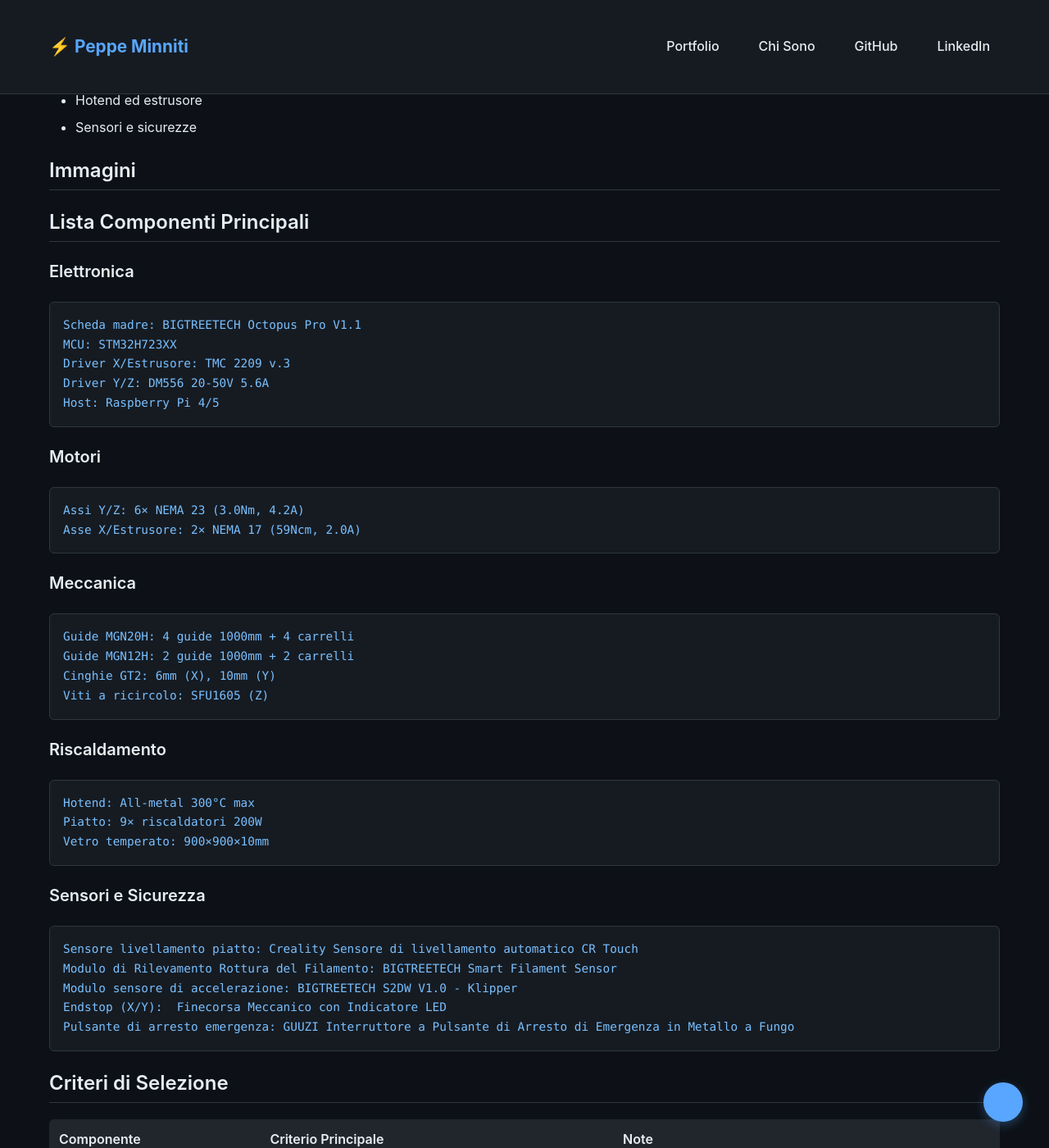
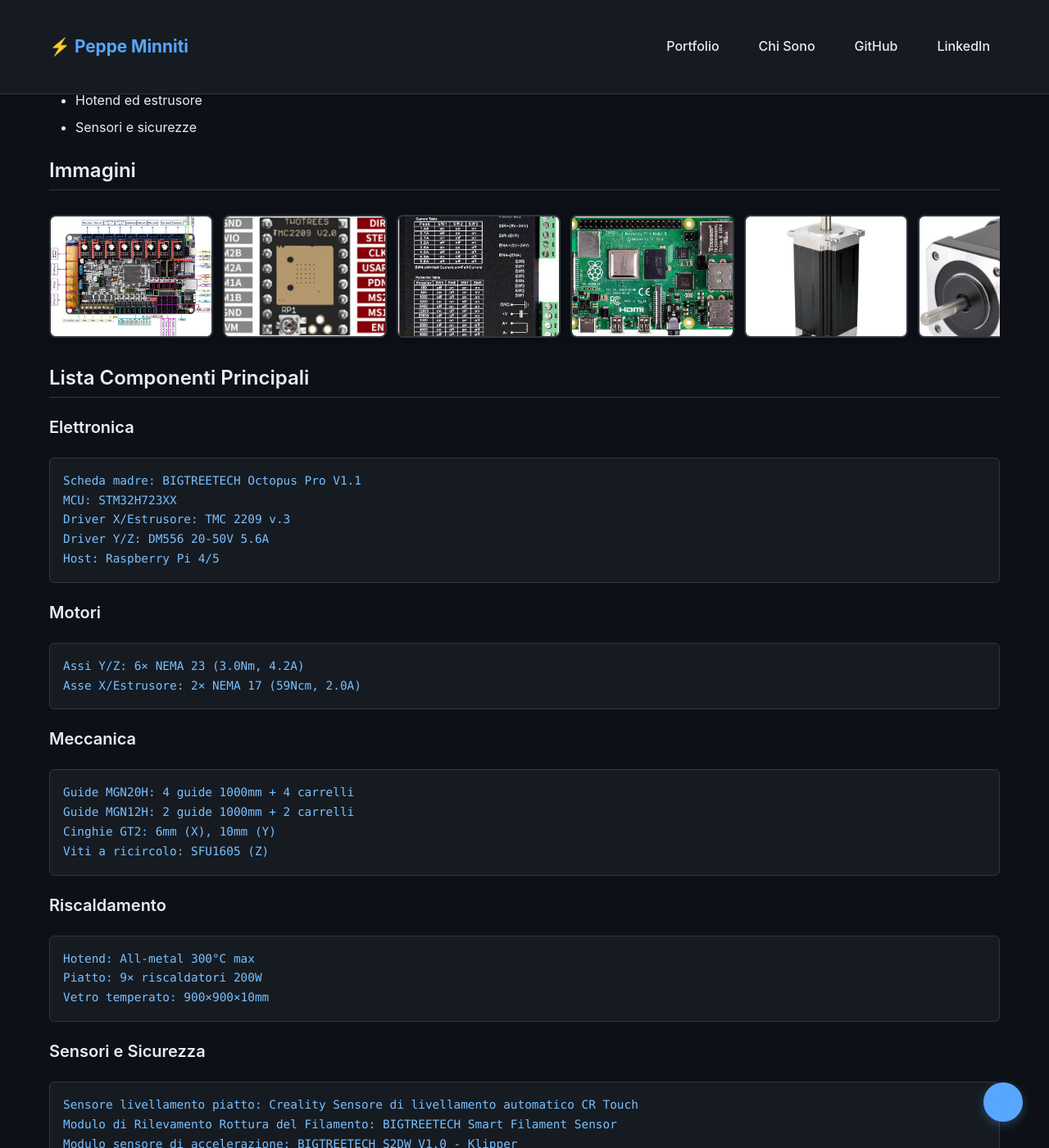
Before and after one commit to PeppeMinniti/Blog, a Jekyll site: the page built from stampante-3d/fasi-realizzazione/1-progettazione/selezione-componenti.md, in a window 1280 px wide and 1400 px high, scrolled down 402 px. Shown: the whole window at 82% size. Built offline with Jekyll 4.4.1, drawn with Linux system fonts in a browser that asks for light colours.

Commit message:
galleria per gestire le immagini e i file multimediali.

```diff
--- a/assets/css/style.scss
+++ b/assets/css/style.scss
@@ -580,6 +580,62 @@
   opacity: 1;
 }
 
+/* Small Thumbnail Gallery - Scrollable horizontal */
+.small-thumbnail-gallery {
+  display: flex;
+  flex-wrap: nowrap;
+  gap: 12px;
+  margin: 20px 0;
+  overflow-x: auto;
+  overflow-y: hidden;
+  padding: 10px 0;
+  align-items: flex-start;
+  /* Scrollbar styling */
+  scrollbar-width: thin;
+  scrollbar-color: var(--accent-primary) var(--bg-secondary);
+}
+
+.small-thumbnail-gallery::-webkit-scrollbar {
+  height: 8px;
+}
+
+.small-thumbnail-gallery::-webkit-scrollbar-track {
+  background: var(--bg-secondary);
+  border-radius: 4px;
+}
+
+.small-thumbnail-gallery::-webkit-scrollbar-thumb {
+  background: var(--accent-primary);
+  border-radius: 4px;
+}
+
+.small-thumbnail-gallery::-webkit-scrollbar-thumb:hover {
+  background: var(--accent-secondary);
+}
+
+.small-thumbnail {
+  display: block;
+  width: 200px;
+  height: 150px;
+  min-width: 200px;
+  min-height: 150px;
+  object-fit: cover;
+  border-radius: 8px;
+  cursor: pointer;
+  transition: transform 0.3s ease, box-shadow 0.3s ease, opacity 0.3s ease;
+  box-shadow: 0 4px 12px rgba(0, 0, 0, 0.3);
+  border: 2px solid var(--border-primary);
+  margin: 0;
+  padding: 0;
+}
+
+.small-thumbnail:hover {
+  transform: scale(1.05);
+  box-shadow: 0 8px 24px rgba(88, 166, 255, 0.4);
+  border-color: var(--accent-primary);
+  opacity: 0.9;
+}
+
 /* Lightbox Overlay */
 .lightbox {
   display: none;
--- a/stampante-3d/fasi-realizzazione/1-progettazione/selezione-componenti.md
+++ b/stampante-3d/fasi-realizzazione/1-progettazione/selezione-componenti.md
@@ -17,8 +17,27 @@
 
 ## Immagini
 
-<!-- Inserire immagini componenti qui -->
-<!-- ![Componenti elettronici](../../media/componenti-elettronica.jpg) -->
+<div class="small-thumbnail-gallery">
+  <img src="../media/bigtreetech.jpg" alt="BIGTREETECH Octopus Pro" class="small-thumbnail" onclick="openLightbox(this)">
+  <img src="../media/tmc2209.jpg" alt="Driver TMC2209" class="small-thumbnail" onclick="openLightbox(this)">
+  <img src="../media/dm556.jpg" alt="Driver DM556" class="small-thumbnail" onclick="openLightbox(this)">
+  <img src="../media/raspberry.jpg" alt="Raspberry Pi" class="small-thumbnail" onclick="openLightbox(this)">
+  <img src="../media/nema23.jpg" alt="Motore NEMA 23" class="small-thumbnail" onclick="openLightbox(this)">
+  <img src="../media/nema17.jpg" alt="Motore NEMA 17" class="small-thumbnail" onclick="openLightbox(this)">
+  <img src="../media/guida-mgn20h.jpg" alt="Guida MGN20H" class="small-thumbnail" onclick="openLightbox(this)">
+  <img src="../media/guida-mgn12h.jpg" alt="Guida MGN12H" class="small-thumbnail" onclick="openLightbox(this)">
+  <img src="../media/cinghia-gt2-6.jpg" alt="Cinghia GT2 6mm" class="small-thumbnail" onclick="openLightbox(this)">
+  <img src="../media/cinghia-gt2-10.jpg" alt="Cinghia GT2 10mm" class="small-thumbnail" onclick="openLightbox(this)">
+  <img src="../media/sfu1605.jpg" alt="Vite a ricircolo SFU1605" class="small-thumbnail" onclick="openLightbox(this)">
+  <img src="../media/hotend.jpg" alt="Hotend All-Metal" class="small-thumbnail" onclick="openLightbox(this)">
+  <img src="../media/riscaldatore-piatto.jpg" alt="Riscaldatore Piatto" class="small-thumbnail" onclick="openLightbox(this)">
+  <img src="../media/vetro-temperato.jpg" alt="Vetro Temperato" class="small-thumbnail" onclick="openLightbox(this)">
+  <img src="../media/sensore-livellamento.jpg" alt="Sensore CR Touch" class="small-thumbnail" onclick="openLightbox(this)">
+  <img src="../media/sensore-filamento.jpg" alt="Sensore Filamento" class="small-thumbnail" onclick="openLightbox(this)">
+  <img src="../media/sensore-accelerometro.jpg" alt="Accelerometro S2DW" class="small-thumbnail" onclick="openLightbox(this)">
+  <img src="../media/endstop.jpg" alt="Endstop Meccanico" class="small-thumbnail" onclick="openLightbox(this)">
+  <img src="../media/pulsante-arresto.jpg" alt="Pulsante Arresto Emergenza" class="small-thumbnail" onclick="openLightbox(this)">
+</div>
 
 ## Lista Componenti Principali
 
```
